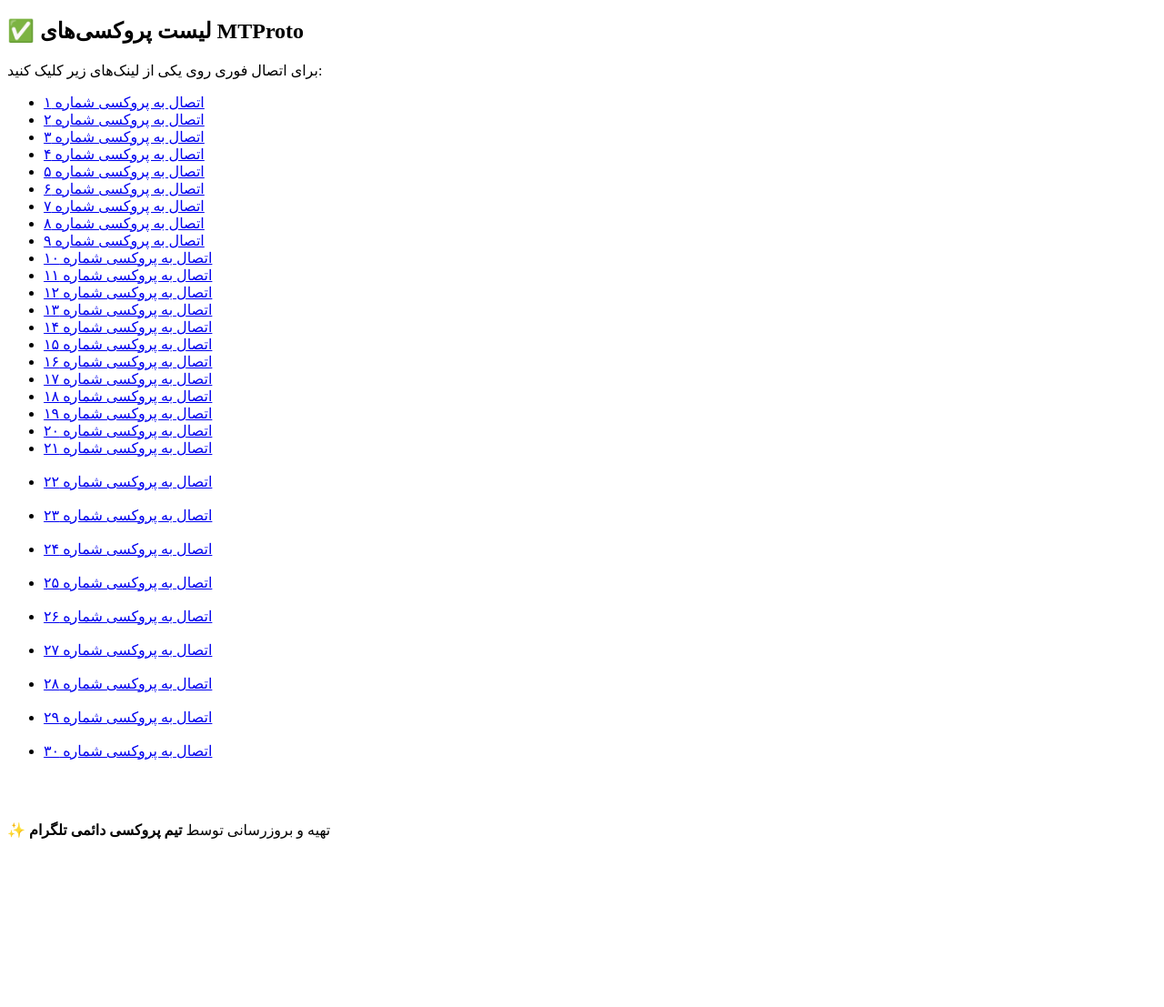
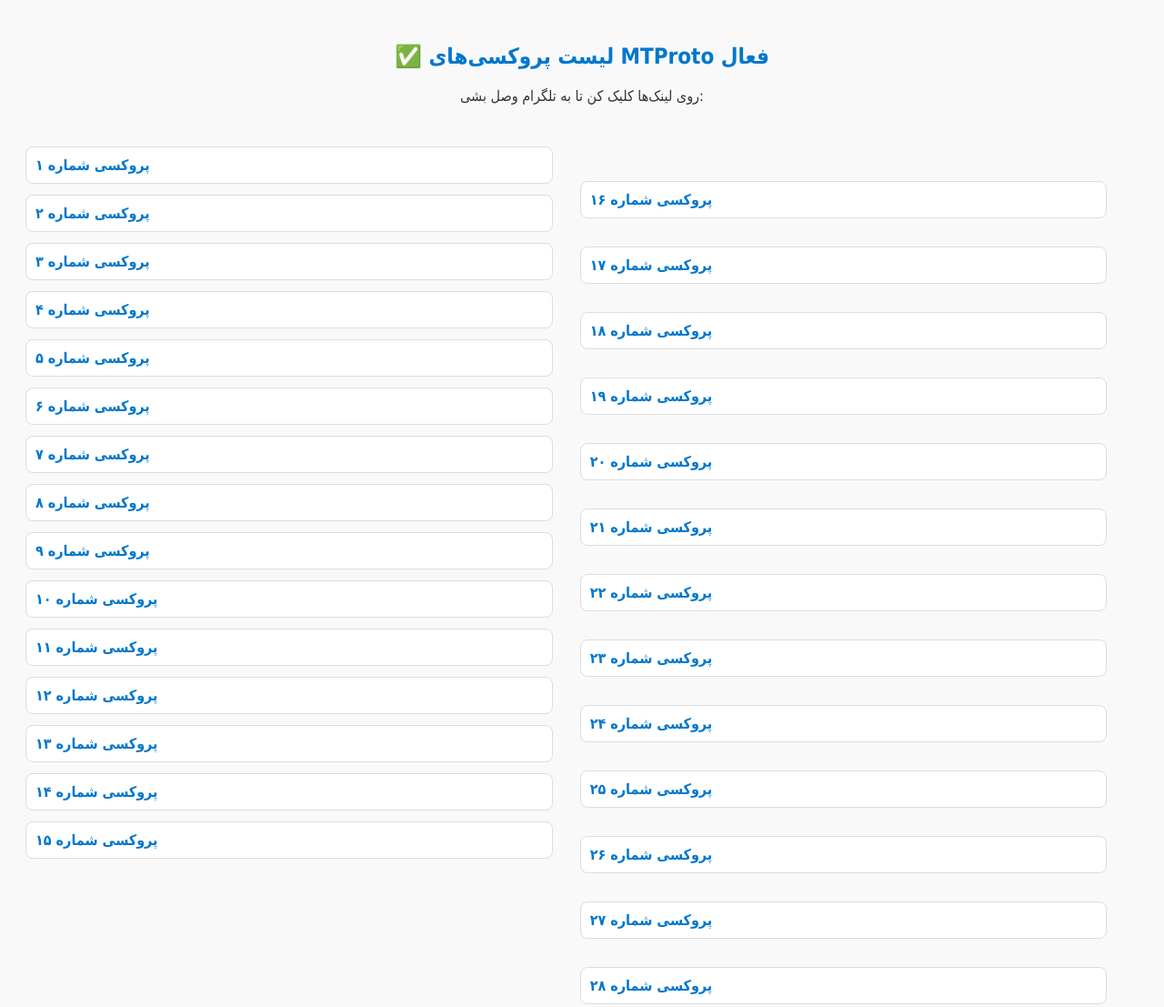
Before and after one commit to afshinyari79/ProxyYab, a plain HTML site: page index.html in a window 1280 px wide. Shown: the top 1107 px of the page at 91% size. Before the commit the page ends 938 px from the top, so only its background shows below. Drawn offline with Linux system fonts and the light colour scheme.

Commit message:
Update index.html

```diff
--- a/index.html
+++ b/index.html
@@ -2,43 +2,101 @@
 <html lang="fa">
 <head>
   <meta charset="UTF-8">
-  <title>لیست پروکسی‌های تیم پروکسی دائمی تلگرام</title>
+  <title>لیست پروکسی‌های تلگرام</title>
+  <style>
+    body {
+      font-family: Tahoma, sans-serif;
+      background-color: #f9f9f9;
+      color: #333;
+      padding: 20px;
+    }
+    h2 {
+      text-align: center;
+      color: #0077cc;
+    }
+    .container {
+      display: flex;
+      flex-wrap: wrap;
+      justify-content: center;
+      gap: 30px;
+      margin-top: 30px;
+    }
+    .column {
+      flex: 1;
+      min-width: 300px;
+    }
+    ul {
+      list-style: none;
+      padding: 0;
+    }
+    li {
+      background-color: #fff;
+      border: 1px solid #ddd;
+      border-radius: 8px;
+      margin-bottom: 12px;
+      padding: 10px;
+      transition: all 0.3s ease;
+    }
+    li:hover {
+      background-color: #e0f0ff;
+      box-shadow: 0 0 8px rgba(0,0,0,0.1);
+    }
+    a {
+      text-decoration: none;
+      color: #0077cc;
+      font-weight: bold;
+    }
+    a:hover {
+      color: #004466;
+    }
+  </style>
 </head>
 <body>
-  <h2>✅ لیست پروکسی‌های MTProto</h2>
-  <p>برای اتصال فوری روی یکی از لینک‌های زیر کلیک کنید:</p>
-  <ul>
-    <li><a href="https://t.me/proxy?server=sibilkoloft.technote.ir&port=443&secret=ee1603010200010001fc030386e24c3add6d656469612e737465616d706f77657265642e636f6d">اتصال به پروکسی شماره ۱</a></li>
-    <li><a href="https://t.me/proxy?server=ryzen-gold.shesh-station.ir&port=443&secret=ee1603010200010001fc030386e24c3add6d656469612e737465616d706f77657265642e636f6d">اتصال به پروکسی شماره ۲</a></li>
-    <li><a href="https://t.me/proxy?server=algortim.sayaair.ir&port=443&secret=7hYDAQIAAQAB_AMDhuJMOt1tZWRpYS5zdGVhbXBvd2VyZWQuY29t">اتصال به پروکسی شماره ۳</a></li>
-    <li><a href="https://t.me/proxy?server=daem.fsaremi.info&port=443&secret=7hYDAQIAAQAB_AMDhuJMOt1tZWRpYS5zdGVhbXBvd2VyZWQuY29t">اتصال به پروکسی شماره ۴</a></li>
-    <li><a href="https://t.me/proxy?server=sebro.sheshko.info&port=443&secret=ee1603010200010001fc030386e24c3add6d656469612e737465616d706f77657265642e636f6d">اتصال به پروکسی شماره ۵</a></li>
-    <li><a href="https://t.me/proxy?server=phyzyk.nokande.info&port=443&secret=ee1603010200010001fc030386e24c3add6d656469612e737465616d706f77657265642e636f6d">اتصال به پروکسی شماره ۶</a></li>
-    <li><a href="https://t.me/proxy?server=systemfull.gjesus.info&port=443&secret=ee1603010200010001fc030386e24c3add6d656469612e737465616d706f77657265642e636f6d">اتصال به پروکسی شماره ۷</a></li>
-    <li><a href="https://t.me/proxy?server=aval.fsaremi.info&port=443&secret=ee1603010200010001fc030386e24c3add6d656469612e737465616d706f77657265642e636f6d">اتصال به پروکسی شماره ۸</a></li>
-    <li><a href="https://t.me/proxy?server=wait.fiziotr.info&port=443&secret=7hYDAQIAAQAB_AMDhuJMOt1tZWRpYS5zdGVhbXBvd2VyZWQuY29t">اتصال به پروکسی شماره ۹</a></li>
-    <li><a href="https://t.me/proxy?server=daemi-pr.shesh-station.ir&port=443&secret=7hYDAQIAAQAB_AMDhuJMOt1tZWRpYS5zdGVhbXBvd2VyZWQuY29t">اتصال به پروکسی شماره ۱۰</a></li>
-<li><a href="https://t.me/proxy?server=response.cinere.info&port=443&secret=ee1603010200010001fc030386e24c3add6d656469612e737465616d706f77657265642e636f6d">اتصال به پروکسی شماره ۱۱</a></li>
-    <li><a href="https://t.me/proxy?server=silvermantain.cinere.info&port=443&secret=7hYDAQIAAQAB_AMDhuJMOt1tZWRpYS5zdGVhbXBvd2VyZWQuY29t">اتصال به پروکسی شماره ۱۲</a></li>
-    <li><a href="https://t.me/proxy?server=halftime.parsintalk.ir&port=443&secret=ee1603010200010001fc030386e24c3add6d656469612e737465616d706f77657265642e636f6d">اتصال به پروکسی شماره ۱۳</a></li>
-    <li><a href="https://t.me/proxy?server=leveldaemi.fiziotr.info&port=443&secret=7hYDAQIAAQAB_AMDhuJMOt1tZWRpYS5zdGVhbXBvd2VyZWQuY29t">اتصال به پروکسی شماره ۱۴</a></li>
-    <li><a href="https://t.me/proxy?server=response.cinere.info&port=443&secret=7hYDAQIAAQAB_AMDhuJMOt1tZWRpYS5zdGVhbXBvd2VyZWQuY29t">اتصال به پروکسی شماره ۱۵</a></li>
-    <li><a href="https://t.me/proxy?server=chernobill.technote.ir&port=443&secret=ee1603010200010001fc030386e24c3add6d656469612e737465616d706f77657265642e636f6d">اتصال به پروکسی شماره ۱۶</a></li>
-    <li><a href="https://t.me/proxy?server=daemi-pr.shesh-station.ir&port=443&secret=ee1603010200010001fc030386e24c3add6d656469612e737465616d706f77657265642e636f6d">اتصال به پروکسی شماره ۱۷</a></li>
-    <li><a href="https://t.me/proxy?server=silvermantain.cinere.info&port=443&secret=ee1603010200010001fc030386e24c3add6d656469612e737465616d706f77657265642e636f6d">اتصال به پروکسی شماره ۱۸</a></li>
-    <li><a href="https://t.me/proxy?server=sadra.mygrade.ir&port=443&secret=ee1603010200010001fc030386e24c3add6d656469612e737465616d706f77657265642e636f6d">اتصال به پروکسی شماره ۱۹</a></li>
-    <li><a href="https://t.me/proxy?server=syczleck.itemag.ir&port=443&secret=7hYDAQIAAQAB_AMDhuJMOt1tZWRpYS5zdGVhbXBvd2VyZWQuY29t">اتصال به پروکسی شماره ۲۰</a></li>
-<li><a href="https://t.me/proxy?server=sibilkoloft.technote.ir&port=443&secret=7hYDAQIAAQAB_AMDhuJMOt1tZWRpYS5zdGVhbXBvd2VyZWQuY29t">اتصال به پروکسی شماره ۲۱</a></li>
-    <li><a href="https://t.me/proxy?server=wait.fiziotr.info&port=443&secret=ee1603010200010001fc030386e24c3add6d656469612e737465616d706f77657265642e636f6d">اتصال به پروکسی شماره ۲۲</a></li>
-    <li><a href="https://t.me/proxy?server=algortim.sayaair.ir&port=443&secret=ee1603010200010001fc030386e24c3add6d656469612e737465616d706f77657265642e636f6d">اتصال به پروکسی شماره ۲۳</a></li>
-    <li><a href="https://t.me/proxy?server=halftime.parsintalk.ir&port=443&secret=7hYDAQIAAQAB_AMDhuJMOt1tZWRpYS5zdGVhbXBvd2VyZWQuY29t">اتصال به پروکسی شماره ۲۴</a></li>
-    <li><a href="https://t.me/proxy?server=syczleck.itemag.ir&port=443&secret=ee1603010200010001fc030386e24c3add6d656469612e737465616d706f77657265642e636f6d">اتصال به پروکسی شماره ۲۵</a></li>
-    <li><a href="https://t.me/proxy?server=leveldaemi.fiziotr.info&port=443&secret=ee1603010200010001fc030386e24c3add6d656469612e737465616d706f77657265642e636f6d">اتصال به پروکسی شماره ۲۶</a></li>
-    <li><a href="https://t.me/proxy?server=aval.fsaremi.info&port=443&secret=7hYDAQIAAQAB_AMDhuJMOt1tZWRpYS5zdGVhbXBvd2VyZWQuY29t">اتصال به پروکسی شماره ۲۷</a></li>
-    <li><a href="https://t.me/proxy?server=iran-vatan.magalaiash.info&port=443&secret=ee1603010200010001fc030386e24c3add6d656469612e737465616d706f77657265642e636f6d">اتصال به پروکسی شماره ۲۸</a></li>
-    <li><a href="https://t.me/proxy?server=sadra.mygrade.ir&port=443&secret=7hYDAQIAAQAB_AMDhuJMOt1tZWRpYS5zdGVhbXBvd2VyZWQuY29t">اتصال به پروکسی شماره ۲۹</a></li>
-    <li><a href="https://t.me/proxy?server=syczleck.itemag.ir&port=443&secret=ee1603010200010001fc030386e24c3add6d656469612e737465616d706f77657265642e636f6d">اتصال به پروکسی شماره ۳۰</a></li>
-  </ul>
-  <p>✨ تهیه و بروزرسانی توسط <strong>تیم پروکسی دائمی تلگرام</strong></p>
+  <h2>✅ لیست پروکسی‌های MTProto فعال</h2>
+  <p style="text-align: center;">روی لینک‌ها کلیک کن تا به تلگرام وصل بشی:</p>
+
+  <div class="container">
+    <div class="column">
+      <ul>
+        <li><a href="https://t.me/proxy?server=sibilkoloft.technote.ir&port=443&secret=ee16030102...">پروکسی شماره ۱</a></li>
+        <li><a href="https://t.me/proxy?server=ryzen-gold.shesh-station.ir&port=443&secret=ee16030102...">پروکسی شماره ۲</a></li>
+        <li><a href="https://t.me/proxy?server=algortim.sayaair.ir&port=443&secret=7hYDAQIAAQAB...">پروکسی شماره ۳</a></li>
+        <li><a href="https://t.me/proxy?server=daem.fsaremi.info&port=443&secret=7hYDAQIAAQAB...">پروکسی شماره ۴</a></li>
+        <li><a href="https://t.me/proxy?server=sebro.sheshko.info&port=443&secret=ee16030102...">پروکسی شماره ۵</a></li>
+        <li><a href="https://t.me/proxy?server=phyzyk.nokande.info&port=443&secret=ee16030102...">پروکسی شماره ۶</a></li>
+        <li><a href="https://t.me/proxy?server=systemfull.gjesus.info&port=443&secret=ee16030102...">پروکسی شماره ۷</a></li>
+        <li><a href="https://t.me/proxy?server=aval.fsaremi.info&port=443&secret=ee16030102...">پروکسی شماره ۸</a></li>
+        <li><a href="https://t.me/proxy?server=wait.fiziotr.info&port=443&secret=7hYDAQIAAQAB...">پروکسی شماره ۹</a></li>
+        <li><a href="https://t.me/proxy?server=daemi-pr.shesh-station.ir&port=443&secret=7hYDAQIAAQAB...">پروکسی شماره ۱۰</a></li>
+        <li><a href="https://t.me/proxy?server=response.cinere.info&port=443&secret=ee16030102...">پروکسی شماره ۱۱</a></li>
+        <li><a href="https://t.me/proxy?server=silvermantain.cinere.info&port=443&secret=7hYDAQIAAQAB...">پروکسی شماره ۱۲</a></li>
+        <li><a href="https://t.me/proxy?server=halftime.parsintalk.ir&port=443&secret=ee16030102...">پروکسی شماره ۱۳</a></li>
+        <li><a href="https://t.me/proxy?server=leveldaemi.fiziotr.info&port=443&secret=7hYDAQIAAQAB...">پروکسی شماره ۱۴</a></li>
+        <li><a href="https://t.me/proxy?server=response.cinere.info&port=443&secret=7hYDAQIAAQAB...">پروکسی شماره ۱۵</a></li>
+      </ul>
+    </div>
+<div class="column">
+      <ul>
+        <li><a href="https://t.me/proxy?server=chernobill.technote.ir&port=443&secret=ee16030102...">پروکسی شماره ۱۶</a></li>
+        <li><a href="https://t.me/proxy?server=daemi-pr.shesh-station.ir&port=443&secret=ee16030102...">پروکسی شماره ۱۷</a></li>
+        <li><a href="https://t.me/proxy?server=silvermantain.cinere.info&port=443&secret=ee16030102...">پروکسی شماره ۱۸</a></li>
+        <li><a href="https://t.me/proxy?server=sadra.mygrade.ir&port=443&secret=ee16030102...">پروکسی شماره ۱۹</a></li>
+        <li><a href="https://t.me/proxy?server=syczleck.itemag.ir&port=443&secret=7hYDAQIAAQAB...">پروکسی شماره ۲۰</a></li>
+        <li><a href="https://t.me/proxy?server=sibilkoloft.technote.ir&port=443&secret=7hYDAQIAAQAB...">پروکسی شماره ۲۱</a></li>
+        <li><a href="https://t.me/proxy?server=wait.fiziotr.info&port=443&secret=ee16030102...">پروکسی شماره ۲۲</a></li>
+        <li><a href="https://t.me/proxy?server=algortim.sayaair.ir&port=443&secret=ee16030102...">پروکسی شماره ۲۳</a></li>
+        <li><a href="https://t.me/proxy?server=halftime.parsintalk.ir&port=443&secret=7hYDAQIAAQAB...">پروکسی شماره ۲۴</a></li>
+        <li><a href="https://t.me/proxy?server=syczleck.itemag.ir&port=443&secret=ee16030102...">پروکسی شماره ۲۵</a></li>
+        <li><a href="https://t.me/proxy?server=leveldaemi.fiziotr.info&port=443&secret=ee16030102...">پروکسی شماره ۲۶</a></li>
+        <li><a href="https://t.me/proxy?server=aval.fsaremi.info&port=443&secret=7hYDAQIAAQAB...">پروکسی شماره ۲۷</a></li>
+        <li><a href="https://t.me/proxy?server=iran-vatan.magalaiash.info&port=443&secret=ee16030102...">پروکسی شماره ۲۸</a></li>
+        <li><a href="https://t.me/proxy?server=sadra.mygrade.ir&port=443&secret=7hYDAQIAAQAB...">پروکسی شماره ۲۹</a></li>
+        <li><a href="https://t.me/proxy?server=syczleck.itemag.ir&port=443&secret=ee16030102...">پروکسی شماره ۳۰</a></li>
+      </ul>
+    </div>
+  </div>
+<div style="text-align:center; margin-top: 40px; font-size: 14px; color: #777;">
+    ✨ طراحی شده با عشق توسط <strong>تیم پروکسی دائمی تلگرام</strong> | استفاده آسان، اتصال سریع 💙
+  </div>
 </body>
 </html>
```
